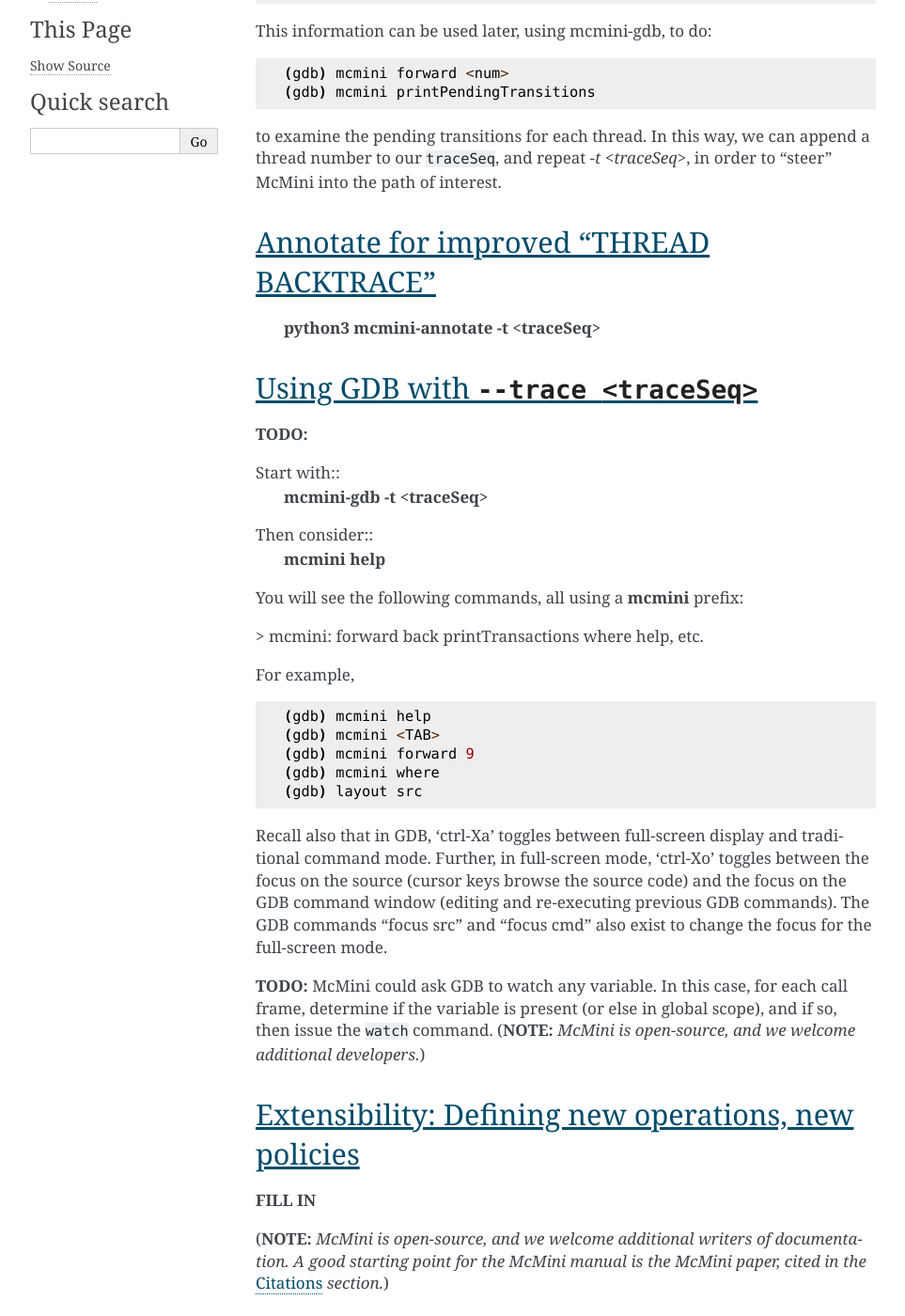
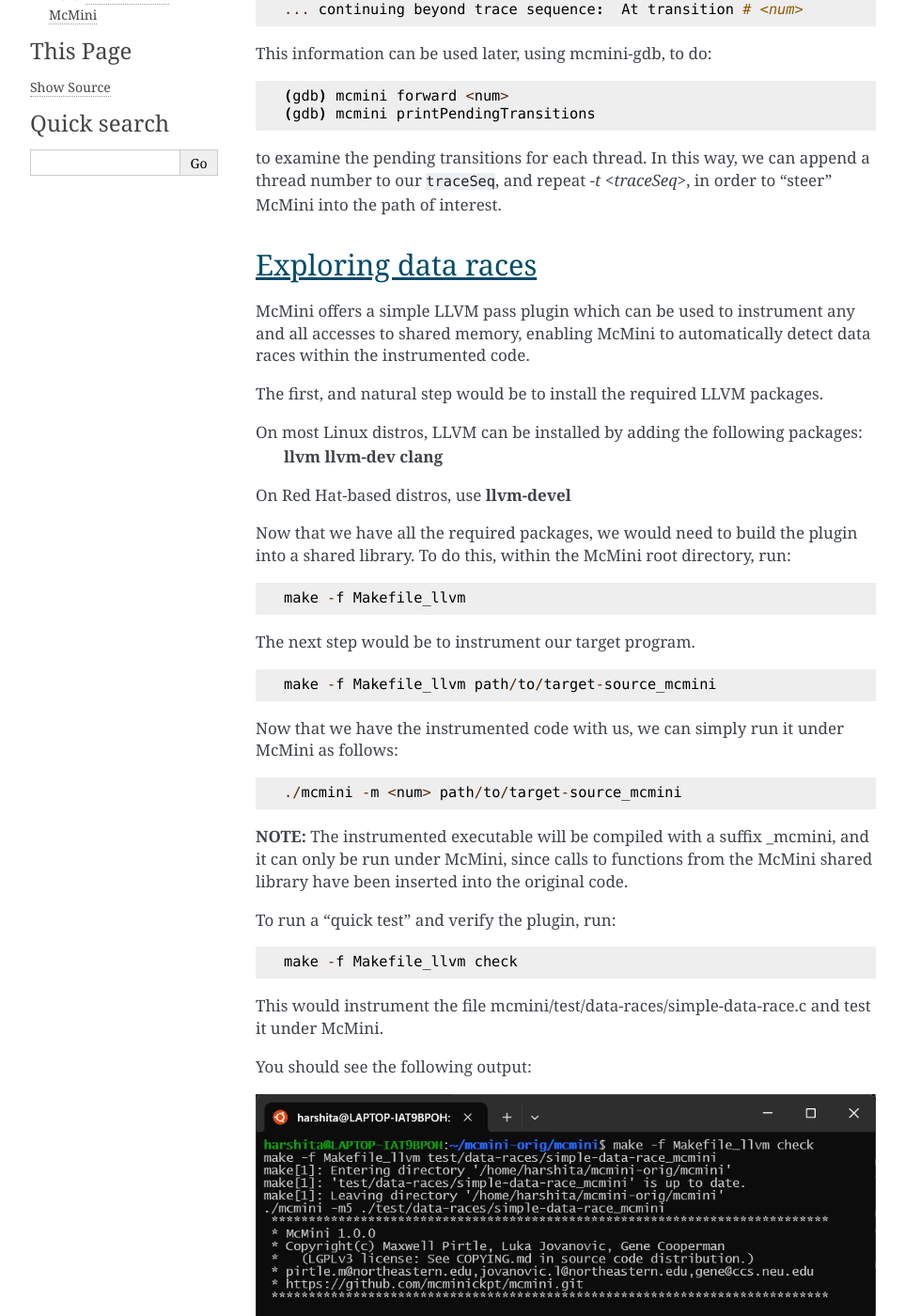
Before and after one commit to mcminickpt/mcmini-doc, a Sphinx documentation site: the page built from docs/source/usage/mcmini-advanced.rst, in a window 1280 px wide and 1400 px high, scrolled down 657 px. Shown: the whole window at 94% size, without its empty margins (148-1111 px from the left). Built offline with Sphinx 7.4.7, drawn with Linux system fonts in a browser that asks for light colours; pages that are not in the unit, such as notebooks, are missing from menus; some of the changed text lies outside the part shown.

Commit message:
New section: Exploring data races

```diff
--- a/docs/source/usage/mcmini-advanced.rst
+++ b/docs/source/usage/mcmini-advanced.rst
@@ -40,6 +40,72 @@ to examine the pending transitions for each thread.
 In this way, we can append a thread number to our ``traceSeq``,
 and repeat `-t <traceSeq>`, in order to "steer" McMini
 into the path of interest.
+
+--------------------
+Exploring data races
+--------------------
+
+McMini offers a simple LLVM pass plugin which can be used to instrument any
+and all accesses to shared memory, enabling McMini to automatically detect
+data races within the instrumented code.
+
+The first, and natural step would be to install the required LLVM packages.
+
+On most Linux distros, LLVM can be installed by adding the following packages:
+  **llvm llvm-dev clang**
+On Red Hat-based distros, use **llvm-devel**
+
+Now that we have all the required packages, we would need to build the plugin
+into a shared library. To do this, within the McMini root directory, run:
+
+.. code::
+
+   make -f Makefile_llvm
+
+The next step would be to instrument our target program.
+
+.. code::
+
+   make -f Makefile_llvm path/to/target-source_mcmini
+
+
+Now that we have the instrumented code with us, we can simply run it under
+McMini as follows:
+
+.. code::
+
+   ./mcmini -m <num> path/to/target-source_mcmini
+
+**NOTE:** The instrumented executable will be compiled with a suffix _mcmini,
+and it can only be run under McMini, since calls to functions from the McMini
+shared library have been inserted into the original code.
+
+To run a "quick test" and verify the plugin, run:
+
+.. code::
+
+   make -f Makefile_llvm check
+
+This would instrument the file mcmini/test/data-races/simple-data-race.c and
+test it under McMini.
+
+You should see the following output:
+
+.. image:: data-race.png
+   :alt: data-race display
+
+We can see that McMini successfully detects a data race. To understand
+the output, let us have a look at the **THREAD PENDING OPERATIONS**
+
+.. code::
+
+   THREAD PENDING OPERATIONS
+    * thread 0: pthread_join(thr:1, _) [ Blocked ]
+      thread 1: WRITE (counter) [ MaxThreadDepth reached (5) ]
+      thread 2: READ (counter) [ Enabled ]
+
+The output shows that both threads 1 and 2 are trying to access the shared
+variable **counter**, thus indicating a data race.
 
 -----------------------------------------
 Annotate for improved "THREAD BACKTRACE"
```
Also changed, not shown: docs/source/usage/data-race.png (added).
